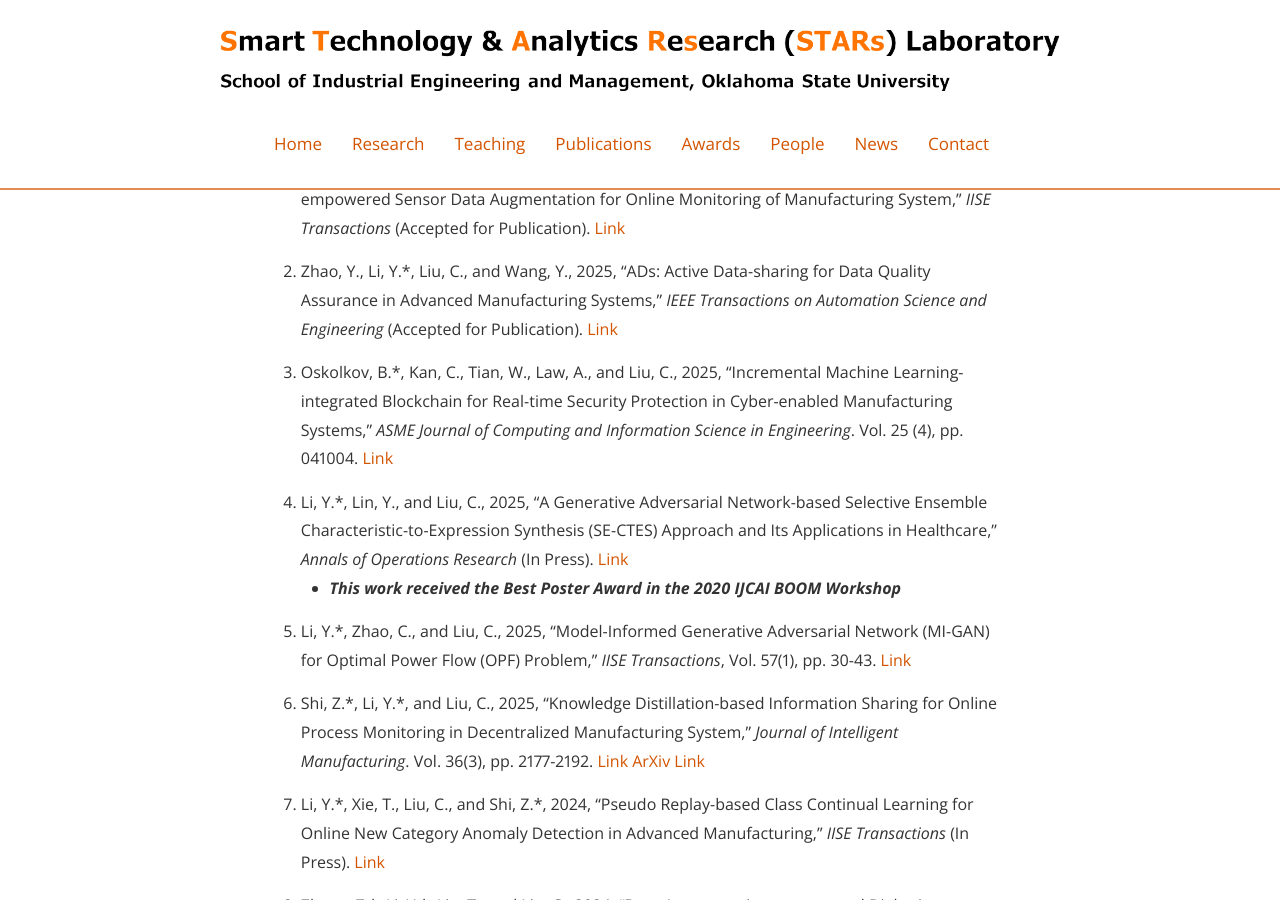
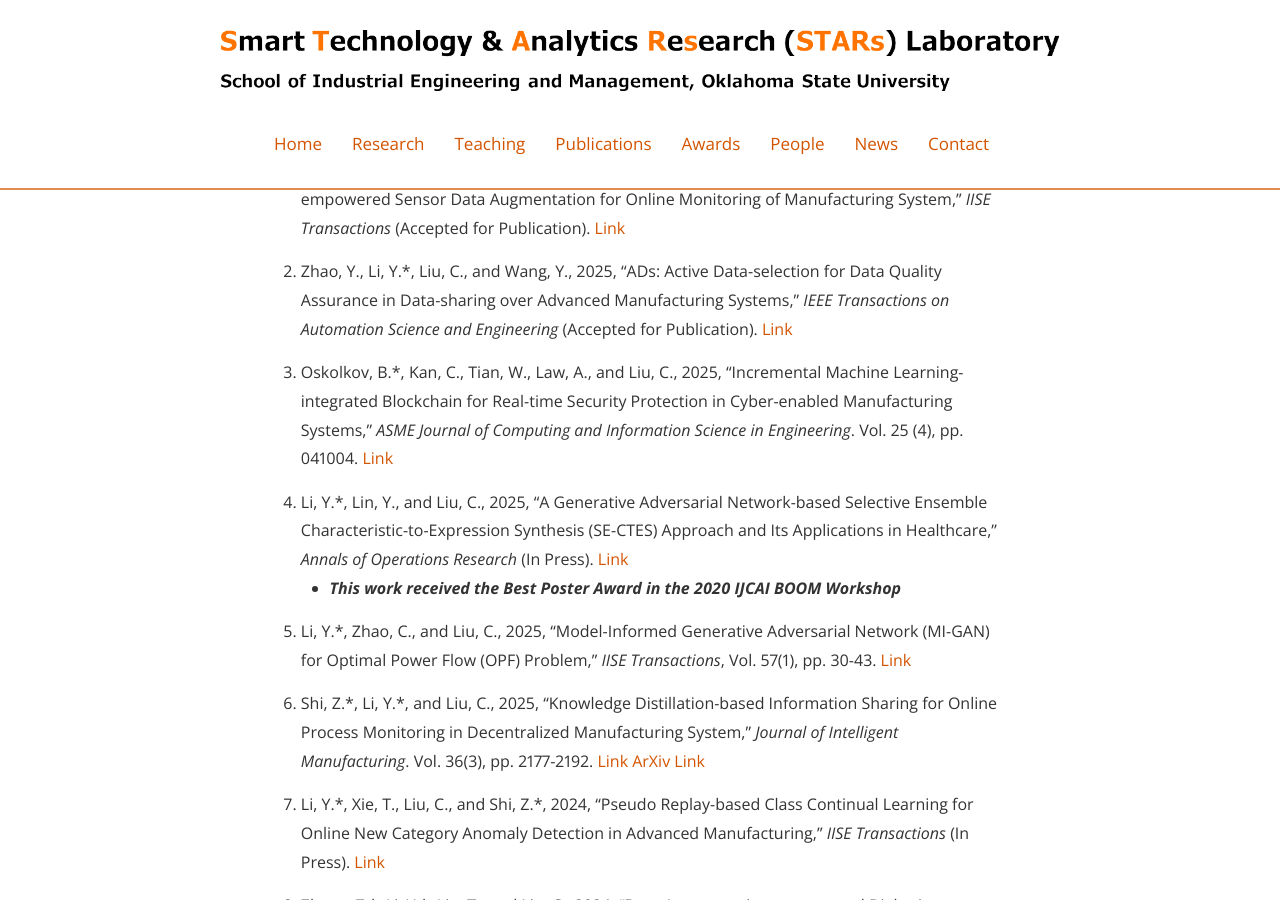
Before and after one commit to stars-laboratory/stars-laboratory.github.io, a Jekyll site: the page built from Dpublications.md, in a window 1280 px wide and 900 px high, scrolled down 323 px. Built offline with Jekyll 4.4.1, drawn with Linux system fonts in a browser that asks for light colours; nearby versions of some CDN libraries.

Commit message:
Update Dpublications.md
Information Update

```diff
--- a/Dpublications.md
+++ b/Dpublications.md
@@ -15,9 +15,9 @@
 
 ### Journal Articles
 
-1. Li, Y.\*, and Liu, C., 2025, “Attention-stacked Generative Adversarial Network (AS-GAN)-empowered Sensor Data Augmentation for Online Monitoring of Manufacturing System,” *IISE Transactions* (Accepted for Publication). [Link](https://arxiv.org/abs/2306.06268)
+1. Li, Y.\*, and Liu, C., 2025, “Attention-stacked Generative Adversarial Network (AS-GAN)-empowered Sensor Data Augmentation for Online Monitoring of Manufacturing System,” *IISE Transactions* (Accepted for Publication). [Link](https://doi.org/10.1080/24725854.2025.2488340)
 
-1. Zhao, Y., Li, Y.\*, Liu, C., and Wang, Y., 2025, “ADs: Active Data-sharing for Data Quality Assurance in Advanced Manufacturing Systems,” *IEEE Transactions on Automation Science and Engineering* (Accepted for Publication). [Link](https://arxiv.org/abs/2404.00572)
+1. Zhao, Y., Li, Y.\*, Liu, C., and Wang, Y., 2025, “ADs: Active Data-selection for Data Quality Assurance in Data-sharing over Advanced Manufacturing Systems,” *IEEE Transactions on Automation Science and Engineering* (Accepted for Publication). [Link](https://doi.org/10.1109/TASE.2025.3568294)
 
 1. Oskolkov, B.\*, Kan, C., Tian, W., Law, A., and Liu, C., 2025, “Incremental Machine Learning-integrated Blockchain for Real-time Security Protection in Cyber-enabled Manufacturing Systems,” *ASME Journal of Computing and Information Science in Engineering*. Vol. 25 (4), pp. 041004. [Link](https://doi.org/10.1115/1.4067736)
 
```
